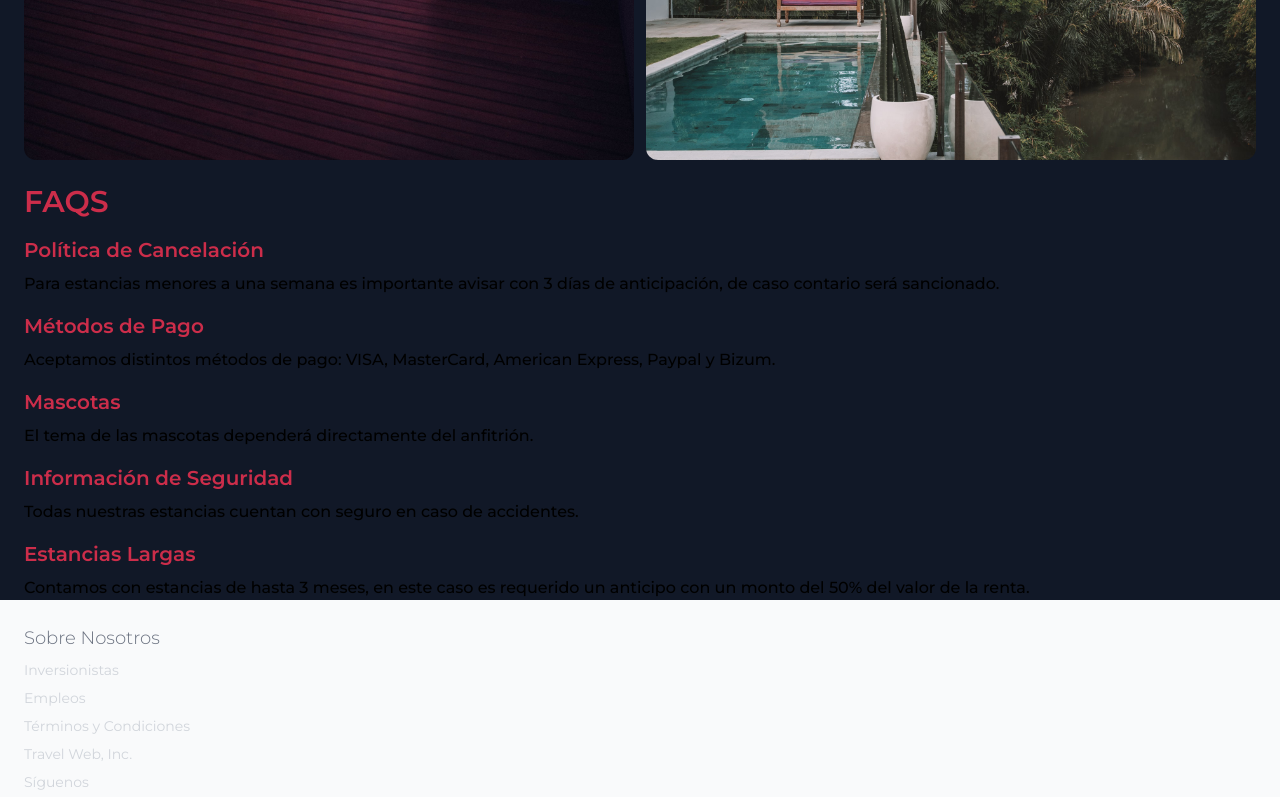
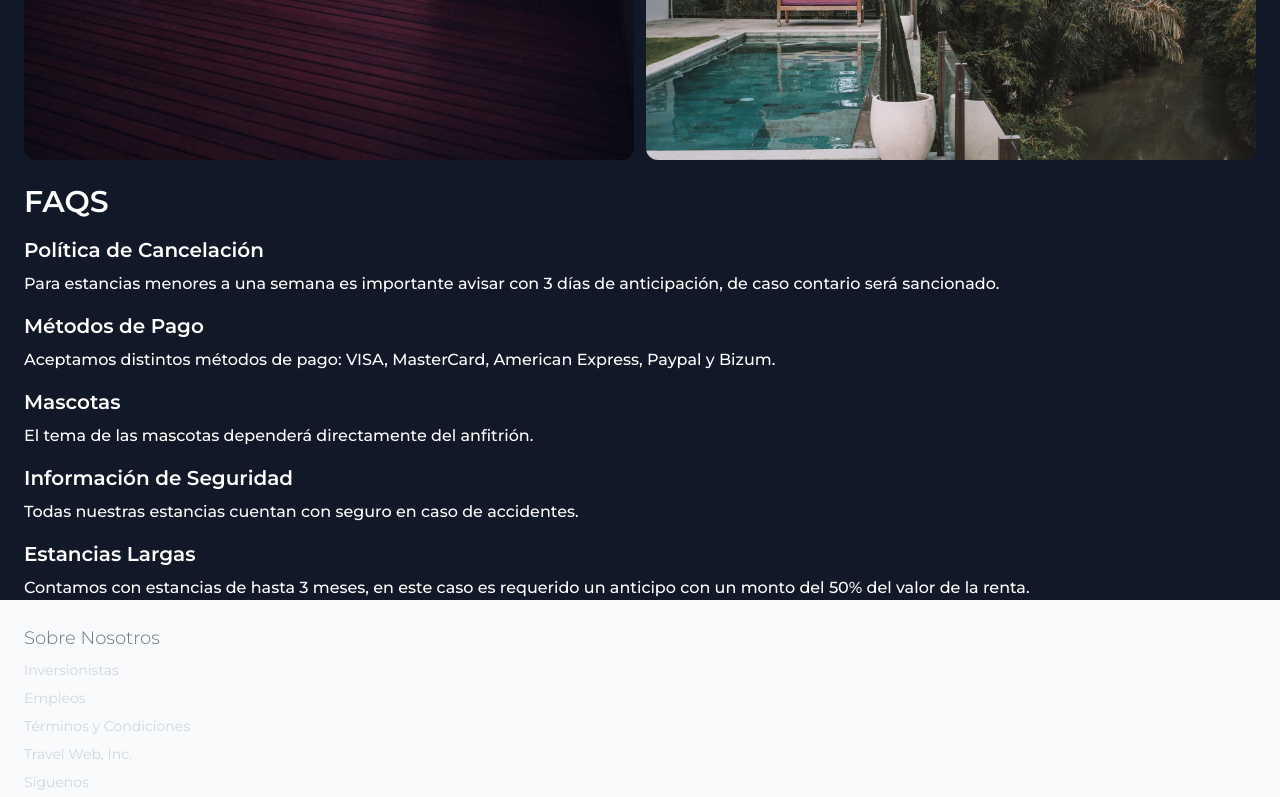
Before and after one commit to CrisMuniz/travelWebProyect, a website: page public/index.html in a window 1280 px wide. Shown: the part 2408-3205 px from the top of the page. Drawn offline with Linux system fonts and the light colour scheme.

Commit message:
add dark mode in Rentas Destacadas and FAQS

```diff
--- a/public/index.html
+++ b/public/index.html
@@ -139,7 +139,7 @@
         </div>
         </div>
         <div class="px-2 h-auto w-full lg:px-6 lg:pt-14" id="rentas_destacadas">
-            <p class="text-3xl text-primary font-semibold pb-6 mt-6 ">Rentas Destacadas</p>
+            <p class="text-3xl text-primary font-semibold pb-6 mt-6  dark:text-white">Rentas Destacadas</p>
             <div class="w-full h-full flex flex-col space-y-6 item-center justify-center lg:grid lg:grid-cols-2 lg:grid-rows-3 lg:gap-3 lg:space-y-2">
                 <div class="w-full h-96 bg-chicago bg-cover bg-center rounded-xl lg:col-span-2 lg:row-span-1 lg:bg-center">
                     <p class="CardTitle lg:flex lg:justify-end  lg:mt-4">Chicago</p>
@@ -161,26 +161,26 @@
         </div>
         <div class="w-full h-full px-6" id="faq">
             <div class="w-full h-full  flex flex-col space-y-4">
-                <p class="text-3xl text-primary font-semibold mt-6">FAQS</p>
+                <p class="text-3xl text-primary font-semibold mt-6 dark:text-white">FAQS</p>
                 <div>
-                    <p class="text-xl font-semibold text-primary">Política de Cancelación</p>
-                    <p class=" font-medium pt-2 ">Para estancias menores a una semana es importante avisar con 3 días de anticipación, de caso contario será sancionado.</p>
+                    <p class="text-xl font-semibold text-primary dark:text-white">Política de Cancelación</p>
+                    <p class=" font-medium pt-2  dark:text-white">Para estancias menores a una semana es importante avisar con 3 días de anticipación, de caso contario será sancionado.</p>
                 </div>
                 <div>
-                    <p class="text-xl font-semibold text-primary">Métodos de Pago</p>
-                    <p class=" font-medium pt-2 ">Aceptamos distintos métodos de pago: VISA, MasterCard, American Express, Paypal y Bizum.</p>
+                    <p class="text-xl font-semibold text-primary dark:text-white">Métodos de Pago</p>
+                    <p class=" font-medium pt-2 dark:text-white ">Aceptamos distintos métodos de pago: VISA, MasterCard, American Express, Paypal y Bizum.</p>
                 </div>
                 <div>
-                    <p class="text-xl font-semibold text-primary">Mascotas</p>
-                    <p class=" font-medium pt-2 ">El tema de las mascotas dependerá directamente del anfitrión.</p>
+                    <p class="text-xl font-semibold text-primary dark:text-white">Mascotas</p>
+                    <p class=" font-medium pt-2 dark:text-white">El tema de las mascotas dependerá directamente del anfitrión.</p>
                 </div>
                 <div>
-                    <p class="text-xl font-semibold text-primary">Información de Seguridad</p>
-                    <p class=" font-medium pt-2 ">Todas nuestras estancias cuentan con seguro en caso de accidentes.</p>
+                    <p class="text-xl font-semibold text-primary dark:text-white">Información de Seguridad</p>
+                    <p class=" font-medium pt-2 dark:text-white">Todas nuestras estancias cuentan con seguro en caso de accidentes.</p>
                 </div>
                 <div>
-                    <p class="text-xl font-semibold text-primary">Estancias Largas</p>
-                    <p class=" font-medium pt-2 ">Contamos con estancias de hasta 3 meses, en este caso es requerido un anticipo con un monto del 50% del valor de la renta.<p>
+                    <p class="text-xl font-semibold text-primary dark:text-white">Estancias Largas</p>
+                    <p class=" font-medium pt-2 dark:text-white">Contamos con estancias de hasta 3 meses, en este caso es requerido un anticipo con un monto del 50% del valor de la renta.<p>
                 </div>
             </div>
         </div>
```
Also changed, not shown: public/css/tailwind.css.
